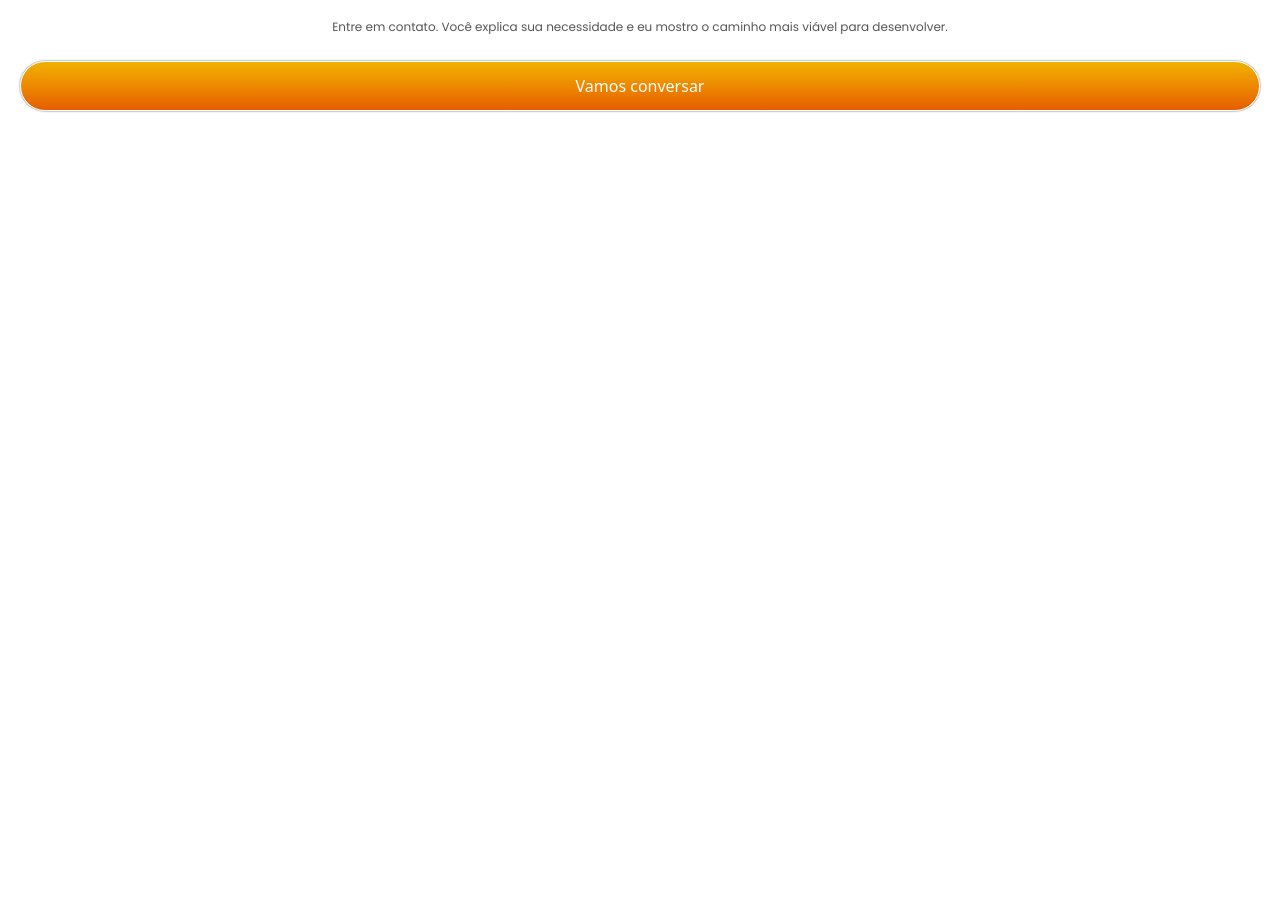
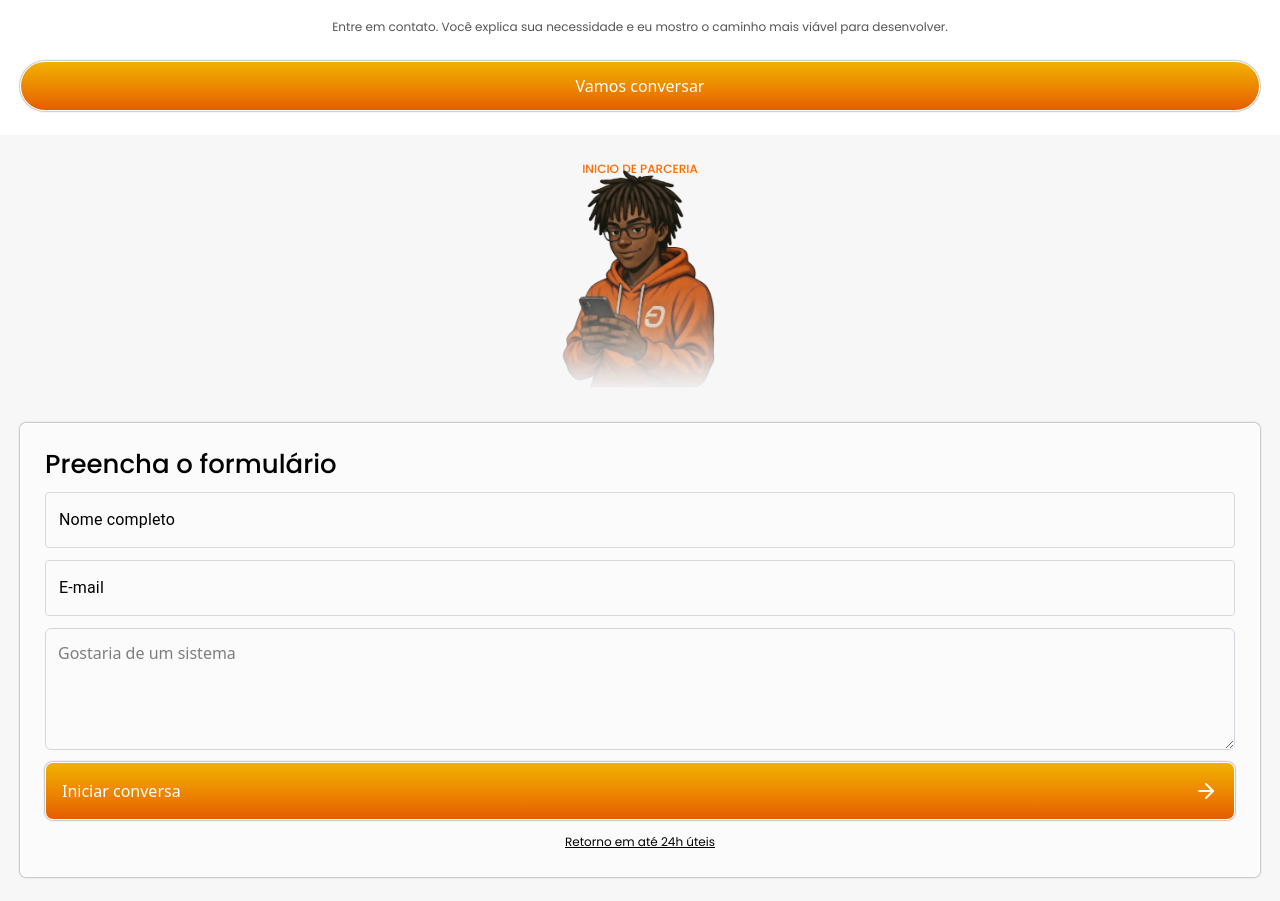
Before and after one commit to ErykOlliver/erykfullstack, a Next.js app: page / in a window 1280 px wide. Shown: the part 9240-10141 px from the top of the page. Before the commit the page ends 9375 px from the top, so only its background shows below. Built offline with nearby package versions, Linux system fonts and the light colour scheme.

Commit message:
feat: adição do formulario

```diff
--- a/package.json
+++ b/package.json
@@ -9,6 +9,9 @@
     "lint": "eslint"
   },
   "dependencies": {
+    "@emotion/react": "^11.14.0",
+    "@emotion/styled": "^11.14.1",
+    "@mui/material": "^7.3.8",
     "framer-motion": "^12.34.2",
     "lucide-react": "^0.574.0",
     "next": "16.1.6",
--- a/src/modules/showcase/components/contact/components/main-form.tsx
+++ b/src/modules/showcase/components/contact/components/main-form.tsx
@@ -1,9 +1,72 @@
+'use client'
+
+import { Heading, Paragraph } from '@/src/shared/ui-kit/text'
+import { TextareaAutosize, TextField } from '@mui/material'
+import { ArrowRight } from 'lucide-react'
 import React from 'react'
 
 export default function ContactForm() {
     return (
-        <form>
+        <form className='w-full bg-white/50 p-6 flex flex-col gap-3 border-white backdrop-blur-xs  shadow-[0_0_2px] shadow-black/70 border rounded-md'>
+            <Heading level={1} className='font-medium'>Preencha o formulário </Heading>
+            <TextField
+                id="outlined-basic"
+                fullWidth
+                label="Nome completo"
+                variant="outlined"
+                sx={{
+                    '& .MuiOutlinedInput-root': {
+                        '& fieldset': {
+                            borderColor: '#d9d9d9',
+                        },
+                        '&:hover fieldset': {
+                            borderColor: '#d9d9d9',
+                        },
+                        '&.Mui-focused fieldset': {
+                            borderColor: '#ff6a00',
+                        },
+                    },
+                    '& .MuiInputLabel-root': {
+                        color: '#000',
+                    },
+                    '& .MuiInputLabel-root.Mui-focused': {
+                        color: '#ff6a00',
+                    },
+                }}
+            />
 
+            <TextField
+                id="outlined-basic"
+                fullWidth
+                label="E-mail"
+                variant="outlined"
+                sx={{
+                    '& .MuiOutlinedInput-root': {
+                        '& fieldset': {
+                            borderColor: '#d9d9d9',
+                        },
+                        '&:hover fieldset': {
+                            borderColor: '#d9d9d9',
+                        },
+                        '&.Mui-focused fieldset': {
+                            borderColor: '#ff6a00',
+                        },
+                    },
+                    '& .MuiInputLabel-root': {
+                        color: '#000',
+                    },
+                    '& .MuiInputLabel-root.Mui-focused': {
+                        color: '#ff6a00',
+                    },
+                }}
+            />
+            <TextareaAutosize
+                minRows={4}
+                className="w-full border rounded-md p-3 border-gray-300 focus:outline-none focus:border-none focus:placeholder:text-primary-500 focus:ring focus:ring-primary-500 transition"
+                placeholder="Gostaria de um sistema"
+            />
+            <button className='bg-linear-to-b shadow-[0_0_2px] shadow-black/70 text-white font-medium w-full p-4 border rounded-lg from-yellow-500  to-primary-600 flex items-center justify-between'>Iniciar conversa <ArrowRight /></button>
+            <Paragraph className='text-center underline'>Retorno em até 24h úteis</Paragraph>
         </form>
     )
 }
--- a/src/modules/showcase/components/contact/page.tsx
+++ b/src/modules/showcase/components/contact/page.tsx
@@ -1,16 +1,18 @@
-import { Heading } from '@/src/shared/ui-kit/text'
+import { Heading, Paragraph } from '@/src/shared/ui-kit/text'
 import Image from 'next/image'
 import React from 'react'
 import ContactForm from './components/main-form'
 
 export default function Contact() {
     return (
-        <section id='contact' className='bg-white-pure py-6 flex flex-col gap-6 w-full h-fit'>
+        <section id='contact' className='bg-off-white py-6 flex flex-col gap-6 w-full h-fit'>
             <header className='w-full items-center justify-center flex flex-col'>
-                <Heading level={1}>Inicio de parceria</Heading>
+                <Paragraph className='uppercase text-primary-500 font-medium'>Inicio de parceria</Paragraph>
                 <Image src={'/erykphone.webp'} alt='Eryk Olliver Avatar com celular' className='w-40 avatar-flutuante z-100 h-auto relative' width={1920} height={1080} />
             </header>
-            <ContactForm />
+            <article className='px-5 w-full h-fit'>
+                <ContactForm />
+            </article>
         </section>
     )
 }
--- a/src/modules/showcase/showcase-page.tsx
+++ b/src/modules/showcase/showcase-page.tsx
@@ -3,6 +3,7 @@ import Home from './components/home/page'
 import Projects from './components/projects/page'
 import DigitalSolutions from './components/digital-solutions/page'
 import Faq from './components/faq/page'
+import Contact from './components/contact/page'
 
 export default function ShowCasePage() {
     return (
@@ -11,6 +12,7 @@ export default function ShowCasePage() {
             <Projects />
             <DigitalSolutions />
             <Faq />
+            <Contact />
         </>
     )
 }
```
Also changed, not shown: 2 other files (tests, documents, lock files or other folders).
